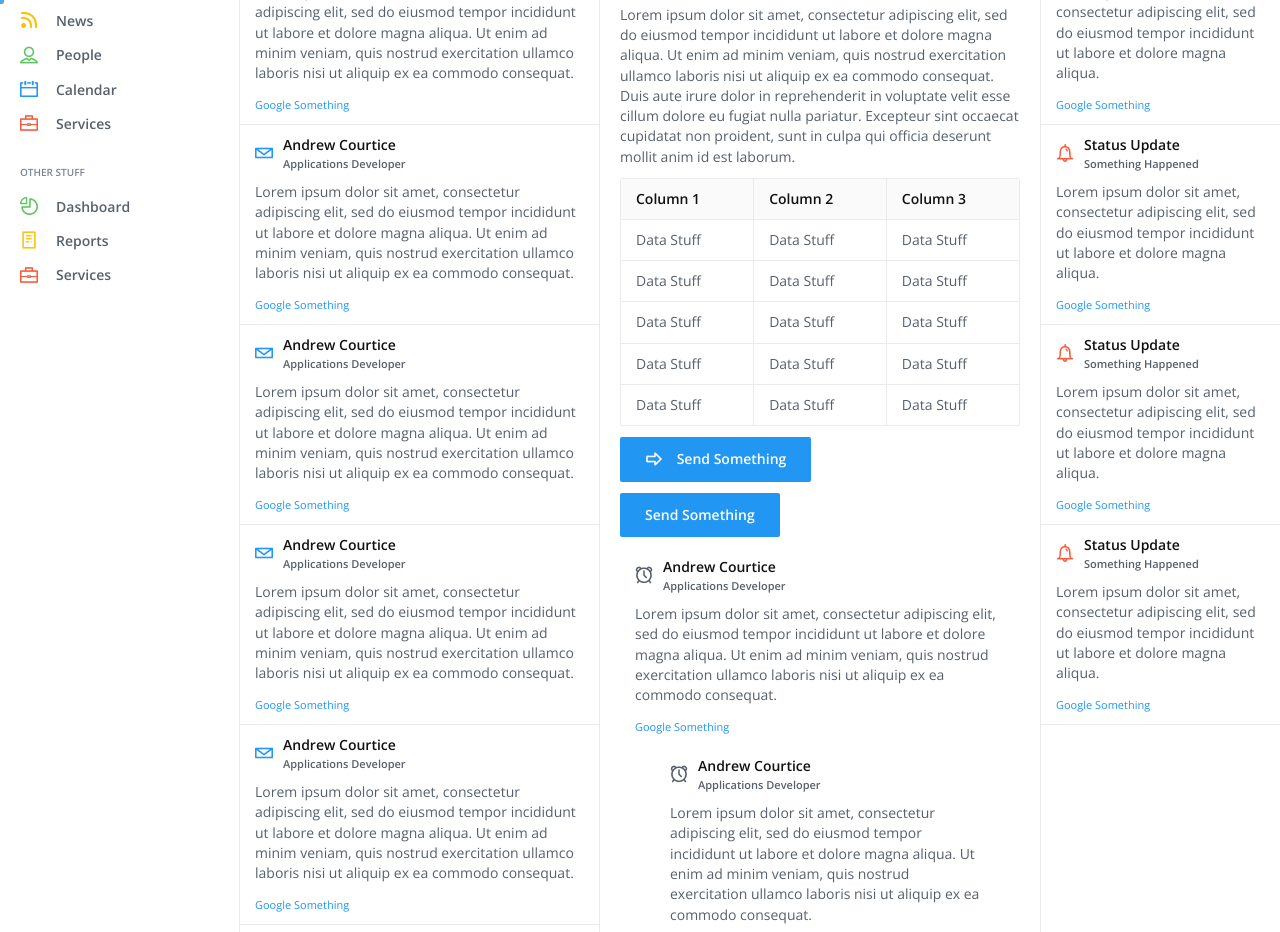
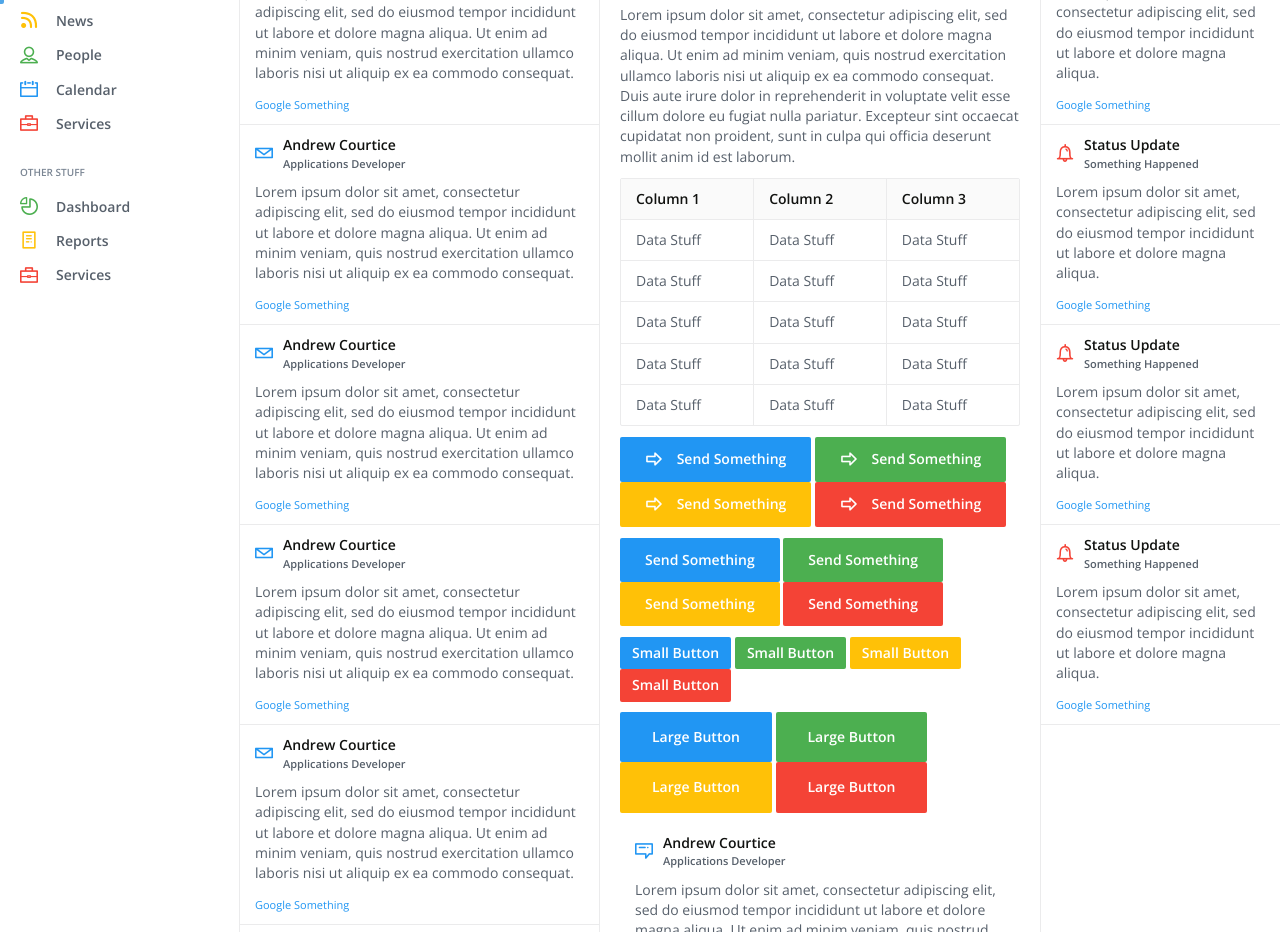
Before and after one commit to tjkluska/aurora, a plain HTML site: page views/index.html in a window 1280 px wide. Shown: the part 136-1068 px from the top of the page. Drawn offline with nearby package versions, Linux system fonts and the light colour scheme.

Commit message:
Added more button styles

```diff
--- a/styles/abstracts/_variables.scss
+++ b/styles/abstracts/_variables.scss
@@ -103,7 +103,7 @@ $colourComplimentDarker: darken($colourCompliment, $colourMediumIncrement);
 $colourComplimentDarkest: darken($colourCompliment, $colourLargeIncrement);
 
 // Contextual colours
-$colourSuccess: #5DC560;
+$colourSuccess: #4CAF50;
 $colourSuccessLight: lighten($colourSuccess, $colourSmallIncrement);
 $colourSuccessLighter: lighten($colourSuccess, $colourMediumIncrement);
 $colourSuccessLightest: lighten($colourSuccess, $colourLargeIncrement);
@@ -119,7 +119,7 @@ $colourWarningDark: darken($colourWarning, $colourSmallIncrement);
 $colourWarningDarker: darken($colourWarning, $colourMediumIncrement);
 $colourWarningDarkest: darken($colourWarning, $colourLargeIncrement);
 
-$colourDanger: #F55D3E;
+$colourDanger: #F44336;
 $colourDangerLight: lighten($colourDanger, $colourSmallIncrement);
 $colourDangerLighter: lighten($colourDanger, $colourMediumIncrement);
 $colourDangerLightest: lighten($colourDanger, $colourLargeIncrement);
--- a/styles/components/_buttons.scss
+++ b/styles/components/_buttons.scss
@@ -19,3 +19,35 @@
         background-color: $colourAccentDarker;
     }
 }
+
+.button-small {
+    padding: $buttonSmallPaddingVertical $buttonSmallPaddingHorizontal;
+}
+
+.button-large {
+    padding: $buttonLargePaddingVertical $buttonLargePaddingHorizontal;
+}
+
+.button-success {
+    background-color: $colourSuccess;
+
+    @include on-event {
+        background-color: $colourSuccessDarker;
+    }
+}
+
+.button-warning {
+    background-color: $colourWarning;
+
+    @include on-event {
+        background-color: $colourWarningDarker;
+    }
+}
+
+.button-danger {
+    background-color: $colourDanger;
+
+    @include on-event {
+        background-color: $colourDangerDarker;
+    }
+}
--- a/views/index.html
+++ b/views/index.html
@@ -293,15 +293,33 @@
                         </div>
                         <p>
                             <button class="button"><span class="icon dripicons-arrow-right margin-small-right"></span> Send Something</button>
+                            <button class="button button-success"><span class="icon dripicons-arrow-right margin-small-right"></span> Send Something</button>
+                            <button class="button button-warning"><span class="icon dripicons-arrow-right margin-small-right"></span> Send Something</button>
+                            <button class="button button-danger"><span class="icon dripicons-arrow-right margin-small-right"></span> Send Something</button>
                         </p>
                         <p>
                             <a href="#" class="button">Send Something</a>
+                            <a href="#" class="button button-success">Send Something</a>
+                            <a href="#" class="button button-warning">Send Something</a>
+                            <a href="#" class="button button-danger">Send Something</a>
+                        </p>
+                        <p>
+                            <a href="#" class="button button-small">Small Button</a>
+                            <a href="#" class="button button-small button-success">Small Button</a>
+                            <a href="#" class="button button-small button-warning">Small Button</a>
+                            <a href="#" class="button button-small button-danger">Small Button</a>
+                        </p>
+                        <p>
+                            <a href="#" class="button button-large">Large Button</a>
+                            <a href="#" class="button button-large button-success">Large Button</a>
+                            <a href="#" class="button button-large button-warning">Large Button</a>
+                            <a href="#" class="button button-large button-danger">Large Button</a>
                         </p>
                         <ul class="list thread">
                             <li class="list-item">
                                 <div layout="row center-left">
                                     <div class="margin-small-right">
-                                        <span class="icon dripicons-alarm"></span>
+                                        <span class="icon dripicons-message icon-accent"></span>
                                     </div>
                                     <div>
                                         <span class="header">Andrew Courtice</span>
@@ -322,7 +340,7 @@
                                     <li class="list-item">
                                         <div layout="row center-left">
                                             <div class="margin-small-right">
-                                                <span class="icon dripicons-alarm"></span>
+                                                <span class="icon dripicons-message icon-accent"></span>
                                             </div>
                                             <div>
                                                 <span class="header">Andrew Courtice</span>
@@ -345,7 +363,7 @@
                             <li class="list-item">
                                 <div layout="row center-left">
                                     <div class="margin-small-right">
-                                        <span class="icon dripicons-alarm"></span>
+                                        <span class="icon dripicons-message icon-accent"></span>
                                     </div>
                                     <div>
                                         <span class="header">Andrew Courtice</span>
```
Also changed, not shown: styles/site.css.
